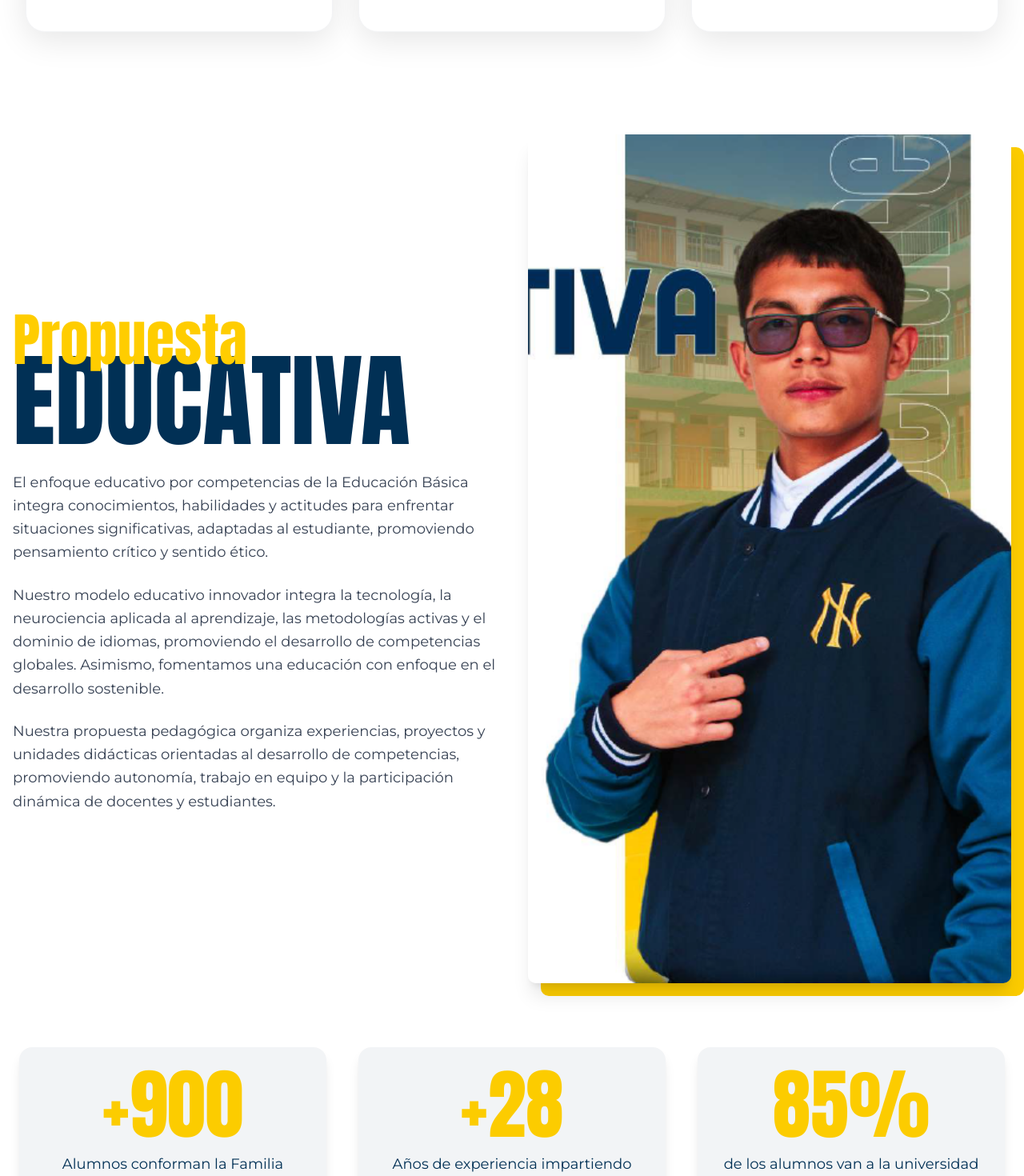
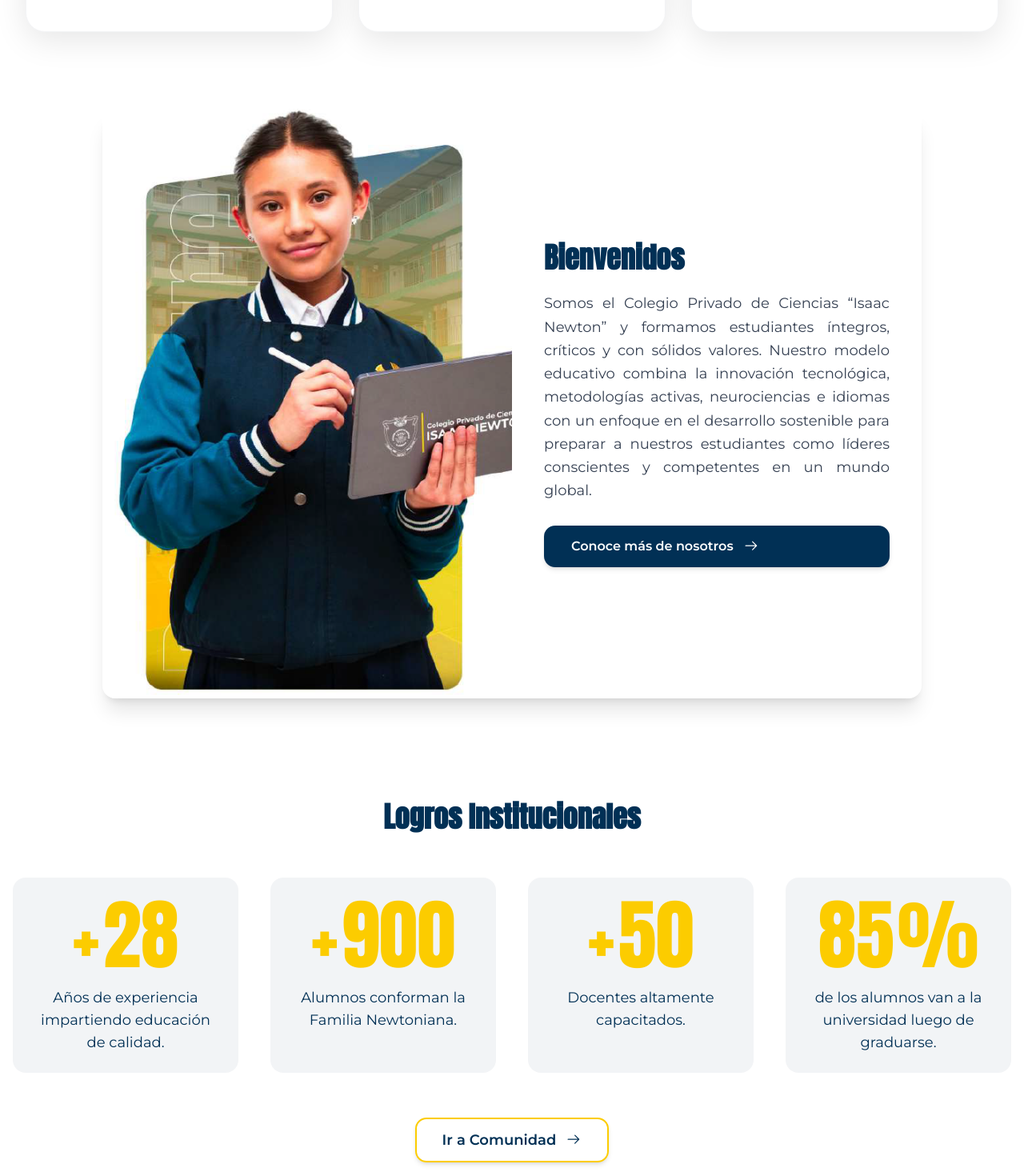
Before and after one commit to gchavez25-star/colegio-isaac-newton, a React (Vite) app: page / in a window 1280 px wide. Shown: the part 1020-2490 px from the top of the page at 80% size. Built offline with nearby package versions, Linux system fonts and the light colour scheme.

Commit message:
25112025

```diff
--- a/src/components/ui/Metrics.jsx
+++ b/src/components/ui/Metrics.jsx
@@ -13,7 +13,7 @@ const Metrics = () => {
 
     useEffect(() => {
       if (!start) {
-        motionValue.set(from); // Reinicia cuando sale de vista
+        motionValue.set(from);
         return;
       }
 
@@ -28,51 +28,149 @@ const Metrics = () => {
     return rounded;
   };
 
-  const count1 = useCounter(0, 900, 2.5, isInView);
-  const count2 = useCounter(0, 28, 2, isInView);
-  const count3 = useCounter(0, 85, 2.2, isInView);
+  // Valores de logros
+  const count1 = useCounter(0, 28, 2, isInView);
+  const count2 = useCounter(0, 900, 2.3, isInView);
+  const count3 = useCounter(0, 50, 2.1, isInView);
+  const count4 = useCounter(0, 85, 2.5, isInView);
 
   return (
     <section ref={sectionRef} className="py-20 bg-white">
-      <div className="container mx-auto px-6">
-        <div className="grid grid-cols-1 md:grid-cols-3 gap-10 text-center">
+      <div className="container mx-auto px-4">
+
+        {/* Título tipo <h2 class="entry-title"> */}
+        <motion.h2
+          initial={{ opacity: 0, y: 20 }}
+          whileInView={{ opacity: 1, y: 0 }}
+          transition={{ duration: 0.8 }}
+          viewport={{ once: true }}
+          className="entry-title text-center text-3xl md:text-4xl font-bold text-[#013055] mb-14"
+        >
+          Logros Institucionales
+        </motion.h2>
+
+        {/* GRID */}
+        <div className="grid grid-cols-1 sm:grid-cols-2 lg:grid-cols-4 gap-6 sm:gap-8 lg:gap-10">
 
           {[
-            {
-              value: count1,
-              suffix: "+",
-              text: "Alumnos conforman la Familia Newtoniana."
-            },
-            {
-              value: count2,
-              suffix: "+",
-              text: "Años de experiencia impartiendo educación de calidad."
-            },
-            {
-              value: count3,
-              suffix: "%",
-              text: "de los alumnos van a la universidad luego de graduarse."
-            }
-          ].map((item, index) => (
+            { value: count1, prefix: "+", suffix: "", text: "Años de experiencia impartiendo educación de calidad." },
+            { value: count2, prefix: "+", suffix: "", text: "Alumnos conforman la Familia Newtoniana." },
+            { value: count3, prefix: "+", suffix: "", text: "Docentes altamente capacitados." },
+            { value: count4, prefix: "", suffix: "%", text: "de los alumnos van a la universidad luego de graduarse." }
+          ].map((item, i) => (
             <motion.div
-              key={index}
-              initial={{ opacity: 0, y: 40, scale: 0.95 }}
-              animate={isInView ? { opacity: 1, y: 0, scale: 1 } : {}}
-              transition={{ duration: 0.8, delay: index * 0.2 }}
-              className="p-6 rounded-2xl shadow-lg bg-[#013055]/5 hover:bg-[#013055]/10 transition-all duration-300"
+              key={i}
+              initial={{ opacity: 0, scale: 0.8, rotateX: -15 }}
+              animate={isInView ? { opacity: 1, scale: 1, rotateX: 0 } : {}}
+              transition={{ duration: 0.8, delay: i * 0.15 }}
+              className="
+                group perspective
+                bg-[#013055]/5
+                rounded-2xl
+                p-6
+                text-center
+                relative
+                transition-all duration-500
+                lg:hover:rotate-y-180
+                lg:hover:bg-[#013055]/10
+                lg:hover:shadow-xl
+              "
+              style={{ transformStyle: "preserve-3d" }}
             >
-              <h3 className="text-8xl font-anton text-[#fccc00]">
-                {item.suffix === "+" && "+"}
-                <motion.span>{item.value}</motion.span>
-                {item.suffix === "%" && "%"}
-              </h3>
-              <p className="mt-3 text-[#013055] font-montserrat text-lg">
-                {item.text}
-              </p>
+
+              {/* Frente */}
+              <div className="backface-hidden">
+                <h3 className="text-7xl md:text-8xl font-anton text-[#fccc00] flex justify-center items-baseline gap-1 leading-none">
+
+                  {/* + al inicio */}
+                  {item.prefix && (
+                    <span className="inline-block font-anton text-inherit leading-none">
+                      {item.prefix}
+                    </span>
+                  )}
+
+                  {/* Valor animado */}
+                  <motion.span className="inline-block font-anton text-inherit leading-none">
+                    {item.value}
+                  </motion.span>
+
+                  {/* % al final */}
+                  {item.suffix && (
+                    <span className="inline-block font-anton text-inherit leading-none">
+                      {item.suffix}
+                    </span>
+                  )}
+                </h3>
+
+                <p className="mt-4 text-[#013055] font-montserrat text-lg">
+                  {item.text}
+                </p>
+              </div>
+
+              {/* Reverso */}
+              <div
+                className="
+                  absolute inset-0
+                  flex items-center justify-center
+                  bg-[#007a75]
+                  rounded-2xl
+                  text-white
+                  backface-hidden
+                  rotate-y-180
+                  p-6
+                "
+              >
+                <p className="text-xl font-montserrat font-semibold">
+                  {item.text}
+                </p>
+              </div>
+
             </motion.div>
           ))}
 
         </div>
+
+        {/* Botón a Comunidad */}
+        <motion.div
+          initial={{ opacity: 0, y: 20 }}
+          whileInView={{ opacity: 1, y: 0 }}
+          transition={{ duration: 0.7 }}
+          viewport={{ once: true }}
+          className="text-center mt-14"
+        >
+          <a
+            href="/comunidad"
+            className="
+              inline-flex items-center gap-3
+              border-2 border-[#fccc00]
+              text-[#013055]
+              font-montserrat font-semibold
+              px-8 py-3
+              rounded-xl
+              text-lg
+              hover:bg-[#fccc00]
+              hover:text-[#013055]
+              transition-all duration-300
+              shadow-md hover:shadow-xl
+            "
+          >
+            Ir a Comunidad
+
+            <svg
+              xmlns='http://www.w3.org/2000/svg'
+              viewBox='0 0 24 24'
+              fill='currentColor'
+              className='w-5 h-5'
+            >
+              <path
+                fillRule='evenodd'
+                d='M13.47 4.47a.75.75 0 0 1 1.06 0l6 6a.75.75 0 0 1 0 1.06l-6 6a.75.75 0 1 1-1.06-1.06l4.72-4.72H3.75a.75.75 0 0 1 0-1.5h14.44l-4.72-4.72a.75.75 0 0 1 0-1.06Z'
+                clipRule='evenodd'
+              />
+            </svg>
+          </a>
+        </motion.div>
+
       </div>
     </section>
   );
--- a/src/components/ui/PropuestaEducativa.jsx
+++ b/src/components/ui/PropuestaEducativa.jsx
@@ -87,9 +87,6 @@ export default function PropuestaEducativa() {
 
         </div>
       </div>
-      {/* === MÉTRICAS INSTITUCIONALES === */}
-      <Metrics/>
-
     </section>
   );
 }
--- /dev/null
+++ b/src/components/ui/WelcomeNewton.jsx
@@ -0,0 +1,100 @@
+import React from "react";
+import { motion } from "framer-motion";
+import StudentImg from "/Inicio/Welcome.png";
+// Ajusta la ruta según tu proyecto
+
+export default function WelcomeNewton() {
+  return (
+    <section className="w-full px-4 py-12 flex justify-center">
+      {/* Contenedor principal animado */}
+      <motion.div
+        initial={{ opacity: 0, scale: 0.95 }}
+        whileInView={{ opacity: 1, scale: 1 }}
+        transition={{ duration: 0.7, ease: "easeOut" }}
+        viewport={{ once: true }}
+        className="
+          flex flex-col md:flex-row
+          bg-white rounded-2xl shadow-xl overflow-hidden
+          max-w-5xl w-full
+        "
+      >
+        {/* IMAGEN IZQUIERDA */}
+        <motion.div
+          initial={{ x: -50, opacity: 0 }}
+          whileInView={{ x: 0, opacity: 1 }}
+          transition={{ duration: 0.7, ease: "easeOut" }}
+          viewport={{ once: true }}
+          className="md:w-1/2 w-full"
+        >
+          <img
+            src={StudentImg}
+            alt="Estudiante Isaac Newton"
+            className="w-full h-full object-cover md:rounded-l-2xl"
+          />
+        </motion.div>
+
+        {/* TEXTO DERECHA */}
+        <motion.div
+          initial={{ x: 50, opacity: 0 }}
+          whileInView={{ x: 0, opacity: 1 }}
+          transition={{ duration: 0.7, ease: "easeOut" }}
+          viewport={{ once: true }}
+          className="md:w-1/2 w-full p-8 md:p-10 flex flex-col justify-center"
+        >
+          {/* TÍTULO */}
+          <h2 className="entry-title text-3xl md:text-4xl font-bold leading-tight text-[#013055] mb-5">
+            Bienvenidos
+             </h2>
+
+          {/* PÁRRAFO */}
+          <p className="text-gray-700 text-base md:text-lg text-justify leading-relaxed font-montserrat">
+            Somos el Colegio Privado de Ciencias “Isaac Newton” y formamos
+            estudiantes íntegros, críticos y con sólidos valores. Nuestro
+            modelo educativo combina la innovación tecnológica, metodologías
+            activas, neurociencias e idiomas con un enfoque en el desarrollo
+            sostenible para preparar a nuestros estudiantes como líderes
+            conscientes y competentes en un mundo global.
+          </p>
+
+          {/* BOTÓN */}
+          <motion.a
+            href="#"
+            whileHover={{ scale: 1.05 }}
+            whileTap={{ scale: 0.97 }}
+            className="
+                inline-flex items-center gap-3
+                mt-7 px-8 py-3
+                rounded-xl
+                font-semibold font-montserrat
+                border-2 border-[#013055]
+                text-white
+                bg-[#013055]
+                hover:bg-[#fccc00]
+                hover:border-[#fccc00]
+                hover:text-[#013055]
+                transition-all duration-300
+                shadow-md hover:shadow-xl
+            "
+            >
+            Conoce más de nosotros
+
+            {/* Ícono flecha */}
+            <svg
+                xmlns='http://www.w3.org/2000/svg'
+                viewBox='0 0 24 24'
+                fill='currentColor'
+                className='w-5 h-5'
+            >
+                <path
+                fillRule='evenodd'
+                d='M13.47 4.47a.75.75 0 0 1 1.06 0l6 6a.75.75 0 0 1 0 1.06l-6 6a.75.75 0 1 1-1.06-1.06l4.72-4.72H3.75a.75.75 0 0 1 0-1.5h14.44l-4.72-4.72a.75.75 0 0 1 0-1.06Z'
+                clipRule='evenodd'
+                />
+            </svg>
+            </motion.a>
+
+        </motion.div>
+      </motion.div>
+    </section>
+  );
+}
--- a/src/pages/Inicio.jsx
+++ b/src/pages/Inicio.jsx
@@ -8,6 +8,8 @@ import EspaciosAprendizaje from "@/components/ui/EspaciosAprendizaje";
 import Campus from "../components/ui/Campus";
 import PartnersGaleria from "@/components/ui/PartnersGaleria";
 import CtaAdmision from "@/components/ui/CtaAdmision";
+import WelcomeNewton from "@/components/ui/WelcomeNewton";
+import Metrics from "@/components/ui/Metrics";
 
 const Inicio = () => {
     return (
@@ -18,6 +20,12 @@ const Inicio = () => {
 
       {/* Accesos Rápidos */}
       <AccesosRapidos />
+
+      {/* Welcome */}
+      <WelcomeNewton/>
+
+       {/* Métricas Institucionales */}
+      <Metrics/>
 
       {/* Propuesta Pedagógica */}
       <PropuestaEducativa/>
--- a/src/pages/Nosotros.jsx
+++ b/src/pages/Nosotros.jsx
@@ -248,41 +248,6 @@ const Nosotros = () => {
         </div>
       </section>
 
-      {/* Logros */}
-      <section className="py-20 bg-azul-oscuro text-white">
-        <div className="container mx-auto px-4">
-          <motion.div
-            initial={{ opacity: 0, y: 30 }}
-            whileInView={{ opacity: 1, y: 0 }}
-            viewport={{ once: true }}
-            className="text-center mb-12"
-          >
-            <h2 className="font-anton text-4xl md:text-5xl mb-4">
-              Logros Institucionales
-            </h2>
-          </motion.div>
-
-          <div className="grid grid-cols-2 md:grid-cols-4 gap-8">
-            {logros.map((logro, index) => (
-              <motion.div
-                key={index}
-                initial={{ opacity: 0, scale: 0.5 }}
-                whileInView={{ opacity: 1, scale: 1 }}
-                viewport={{ once: true }}
-                transition={{ delay: index * 0.1 }}
-                className="text-center"
-              >
-                <div className="font-anton text-5xl md:text-6xl text-amarillo-dorado mb-2">
-                  {logro.numero}
-                </div>
-                <div className="text-lg">
-                  {logro.texto}
-                </div>
-              </motion.div>
-            ))}
-          </div>
-        </div>
-      </section>
 
       {/* Valores */}
       <section className="py-20 bg-white">
```
Also changed, not shown: public/Inicio/Welcome.png (added).
